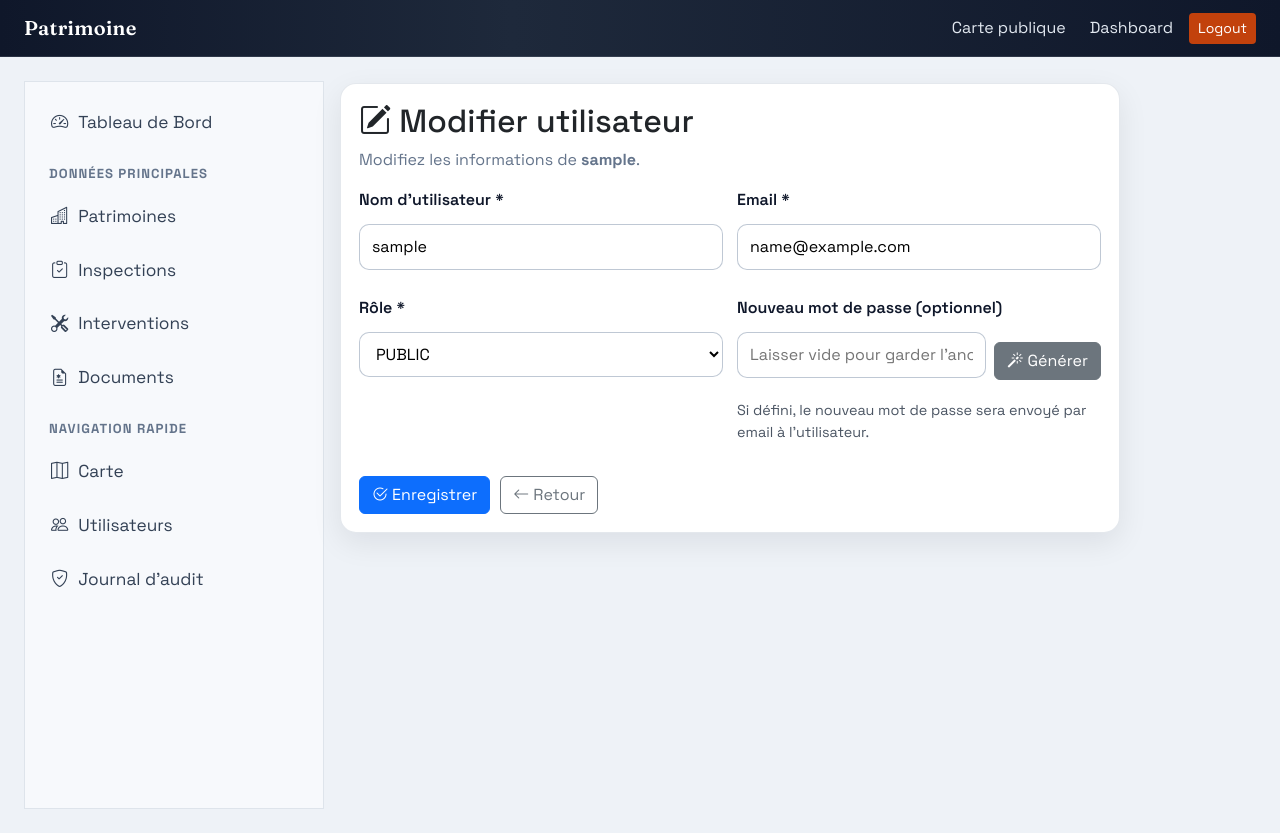
After one commit to MohammedBelfellah/patrimoine, a Django app: page /users/1/edit/ in a window 1280 px wide. The commit adds this page. Run offline with Django 5.2, Linux system fonts and the light colour scheme; the visitor is signed in with stand-in values (Sample User, id 1); data comes from the database, SQL or seed files in the repository.

Commit message:
feat: Implement user management enhancements with email notifications and user editing capabilities

```diff
--- /dev/null
+++ b/core/templates/core/user_edit.html
@@ -0,0 +1,111 @@
+{% extends "core/base.html" %}
+{% block title %}Modifier utilisateur{% endblock %}
+{% block head_extra %}
+<style>
+  .edit-wrap {
+    max-width: 780px;
+  }
+
+  .form-grid {
+    display: grid;
+    grid-template-columns: repeat(2, minmax(0, 1fr));
+    gap: 14px;
+  }
+
+  .form-group {
+    display: flex;
+    flex-direction: column;
+    gap: 6px;
+  }
+
+  .form-group.full {
+    grid-column: 1 / -1;
+  }
+
+  .password-inline {
+    display: flex;
+    gap: 8px;
+    align-items: center;
+  }
+
+  .password-inline input {
+    flex: 1;
+  }
+
+  .hint {
+    color: #4b5563;
+    font-size: .9rem;
+    margin-top: 4px;
+  }
+
+  .actions-row {
+    margin-top: 16px;
+    display: flex;
+    gap: 10px;
+  }
+
+  @media (max-width: 900px) {
+    .form-grid {
+      grid-template-columns: 1fr;
+    }
+  }
+</style>
+{% endblock %}
+
+{% block content %}
+<div class="card edit-wrap">
+  <h2><i class="bi bi-pencil-square"></i> Modifier utilisateur</h2>
+  <p class="muted">Modifiez les informations de <strong>{{ target_user.username }}</strong>.</p>
+
+  <form method="post">
+    {% csrf_token %}
+    <div class="form-grid">
+      <div class="form-group">
+        <label for="username">Nom d'utilisateur *</label>
+        <input id="username" name="username" type="text" value="{{ target_user.username }}" required>
+      </div>
+
+      <div class="form-group">
+        <label for="email">Email *</label>
+        <input id="email" name="email" type="email" value="{{ target_user.email }}" required>
+      </div>
+
+      <div class="form-group">
+        <label for="role">Rôle *</label>
+        <select id="role" name="role" required>
+          <option value="PUBLIC" {% if current_role == 'PUBLIC' %}selected{% endif %}>PUBLIC</option>
+          <option value="INSPECTEUR" {% if current_role == 'INSPECTEUR' %}selected{% endif %}>INSPECTEUR</option>
+          <option value="ADMIN" {% if current_role == 'ADMIN' %}selected{% endif %}>ADMIN</option>
+        </select>
+      </div>
+
+      <div class="form-group">
+        <label for="password">Nouveau mot de passe (optionnel)</label>
+        <div class="password-inline">
+          <input id="password" name="password" type="text" placeholder="Laisser vide pour garder l'ancien">
+          <button type="button" class="btn btn-secondary" onclick="generatePassword()">
+            <i class="bi bi-magic"></i> Générer
+          </button>
+        </div>
+        <p class="hint">Si défini, le nouveau mot de passe sera envoyé par email à l'utilisateur.</p>
+      </div>
+    </div>
+
+    <div class="actions-row">
+      <button type="submit" class="btn btn-primary"><i class="bi bi-check2-circle"></i> Enregistrer</button>
+      <a href="{% url 'user-management' %}" class="btn btn-outline-secondary"><i class="bi bi-arrow-left"></i> Retour</a>
+    </div>
+  </form>
+</div>
+
+<script>
+  function generatePassword(length = 12) {
+    const chars = 'ABCDEFGHJKLMNPQRSTUVWXYZabcdefghijkmnopqrstuvwxyz23456789!@#$%';
+    let password = '';
+    for (let i = 0; i < length; i++) {
+      password += chars.charAt(Math.floor(Math.random() * chars.length));
+    }
+    document.getElementById('password').value = password;
+  }
+</script>
+{% endblock %}
--- a/core/urls.py
+++ b/core/urls.py
@@ -13,6 +13,9 @@ urlpatterns = [
     path("dashboard/inspecteur/", views.inspecteur_view, name="dashboard-inspecteur"),
     path("dashboard/public/", views.public_dashboard_view, name="dashboard-public"),
     path("users/", pat_views.user_management, name="user-management"),
+    path("users/<int:user_id>/edit/", pat_views.edit_user, name="edit-user"),
+    path("users/<int:user_id>/update-email/", pat_views.update_user_email, name="update-user-email"),
+    path("users/<int:user_id>/delete/", pat_views.delete_user, name="delete-user"),
     path("users/<int:user_id>/toggle/<str:group_name>/", pat_views.toggle_user_group, name="toggle-user-group"),
     path("audit/", pat_views.audit_log, name="audit-log"),
 ]
--- a/patrimoine/views.py
+++ b/patrimoine/views.py
@@ -4,21 +4,28 @@ import os
 import tempfile
 from datetime import date, datetime
 from decimal import Decimal
+import logging
 
 from django.contrib.auth.decorators import login_required
 from django.contrib.auth.models import Group, User
 from django.contrib import messages
 from django.contrib.gis.geos import GEOSGeometry, MultiPolygon
 from django.contrib.gis.gdal import DataSource
+from django.core.mail import send_mail
 from django.core.files.storage import default_storage
+from django.conf import settings
 from django.db import connection
 from django.db.models import Q
 from django.http import HttpResponse, JsonResponse
 from django.shortcuts import get_object_or_404, redirect, render
 from django.utils import timezone
+from django.urls import reverse
 from django.views.decorators.http import require_http_methods
 
 from .models import AuditLog, Commune, Document, Inspection, InspectionModificationRequest, Intervention, Patrimoine, Province, Region
+
+
+logger = logging.getLogger(__name__)
 
 
 def _geometry_from_spatial_file(uploaded_file):
@@ -100,6 +107,90 @@ def _log_audit(actor, action, entity_type, entity_id, old_data=None, new_data=No
         old_data=_normalize_audit_data(old_data),
         new_data=_normalize_audit_data(new_data),
         created_at=timezone.now(),
+    )
+
+
+def _dashboard_url_for_role(role):
+    if role == "ADMIN":
+        return reverse("dashboard-admin")
+    if role == "INSPECTEUR":
+        return reverse("dashboard-inspecteur")
+    return reverse("dashboard-public")
+
+
+def _send_welcome_user_email(request, user, raw_password, role):
+    login_url = request.build_absolute_uri(reverse("login"))
+    dashboard_url = request.build_absolute_uri(_dashboard_url_for_role(role))
+    role_label = role.capitalize()
+
+    subject = "Bienvenue sur Patrimoine"
+    message = (
+        "Bienvenue sur la plateforme Patrimoine.\n\n"
+        "Votre compte a ete cree par le Superadmin.\n\n"
+        f"Role: {role_label}\n"
+        f"Email de connexion: {user.email}\n"
+        f"Nom d'utilisateur: {user.username}\n"
+        f"Mot de passe provisoire: {raw_password}\n\n"
+        "Liens utiles:\n"
+        f"- Connexion: {login_url}\n"
+        f"- Tableau de bord: {dashboard_url}\n\n"
+        "Pour des raisons de securite, changez votre mot de passe apres la premiere connexion."
+    )
+
+    send_mail(
+        subject=subject,
+        message=message,
+        from_email=settings.DEFAULT_FROM_EMAIL,
+        recipient_list=[user.email],
+        fail_silently=False,
+    )
+
+
+def _send_user_updated_email(request, user, old_email, old_username, role, raw_password=None):
+    login_url = request.build_absolute_uri(reverse("login"))
+    dashboard_url = request.build_absolute_uri(_dashboard_url_for_role(role))
+    role_label = role.capitalize()
+
+    message_lines = [
+        "Votre compte Patrimoine a ete mis a jour par le Superadmin.",
+        "",
+        f"Nouveau role: {role_label}",
+        f"Email de connexion: {user.email}",
+        f"Nom d'utilisateur: {user.username}",
+    ]
+
+    if raw_password:
+        message_lines.extend([
+            f"Nouveau mot de passe provisoire: {raw_password}",
+            "",
+            "Pour des raisons de securite, changez votre mot de passe apres connexion.",
+        ])
+
+    if old_email != user.email or old_username != user.username:
+        message_lines.extend([
+            "",
+            "Anciennes informations:",
+            f"- Ancien email: {old_email}",
+            f"- Ancien nom d'utilisateur: {old_username}",
+        ])
+
+    message_lines.extend([
+        "",
+        "Liens utiles:",
+        f"- Connexion: {login_url}",
+        f"- Tableau de bord: {dashboard_url}",
+    ])
+
+    recipients = [user.email]
+    if old_email and old_email != user.email:
+        recipients.append(old_email)
+
+    send_mail(
+        subject="Mise a jour de votre compte Patrimoine",
+        message="\n".join(message_lines),
+        from_email=settings.DEFAULT_FROM_EMAIL,
+        recipient_list=recipients,
+        fail_silently=False,
     )
 
 
@@ -1391,7 +1482,13 @@ def user_management(request):
             elif role == "INSPECTEUR":
                 new_user.groups.add(Group.objects.get(name="INSPECTEUR"))
 
-            success = "Utilisateur créé avec succès."
+            try:
+                _send_welcome_user_email(request, new_user, password, role)
+                logger.info("Welcome email accepted by SMTP for user_id=%s email=%s", new_user.id, new_user.email)
+                success = "Utilisateur créé avec succès. Email de bienvenue envoyé."
+            except Exception as exc:
+                logger.exception("Welcome email failed for user_id=%s email=%s error=%s", new_user.id, new_user.email, exc)
+                success = "Utilisateur créé avec succès. Email non envoyé (vérifiez la configuration SMTP)."
 
     users = User.objects.all().prefetch_related("groups")
     for user in users:
@@ -1412,6 +1509,85 @@ def user_management(request):
 
 
 @login_required
+@require_http_methods(["GET", "POST"])
+def edit_user(request, user_id):
+    """Edit user profile/role (superadmin only)."""
+    if not request.user.is_superuser:
+        return redirect("dashboard")
+
+    target_user = get_object_or_404(User, id=user_id)
+
+    if request.method == "POST":
+        email = request.POST.get("email", "").strip().lower()
+        username = request.POST.get("username", "").strip()
+        role = request.POST.get("role", "").strip().upper()
+        new_password = request.POST.get("password", "").strip()
+
+        if not email or not username:
+            messages.error(request, "Email et nom d'utilisateur sont obligatoires.")
+            return redirect("edit-user", user_id=target_user.id)
+
+        if role not in {"ADMIN", "INSPECTEUR", "PUBLIC"}:
+            messages.error(request, "Rôle invalide.")
+            return redirect("edit-user", user_id=target_user.id)
+
+        if User.objects.exclude(id=target_user.id).filter(email=email).exists():
+            messages.error(request, "Cet email est déjà utilisé.")
+            return redirect("edit-user", user_id=target_user.id)
+
+        if User.objects.exclude(id=target_user.id).filter(username=username).exists():
+            messages.error(request, "Ce nom d'utilisateur est déjà utilisé.")
+            return redirect("edit-user", user_id=target_user.id)
+
+        old_email = target_user.email
+        old_username = target_user.username
+
+        target_user.email = email
+        target_user.username = username
+        target_user.is_staff = role == "ADMIN"
+
+        if new_password:
+            target_user.set_password(new_password)
+
+        target_user.save()
+
+        target_user.groups.clear()
+        if role == "ADMIN":
+            target_user.groups.add(Group.objects.get(name="ADMIN"))
+        elif role == "INSPECTEUR":
+            target_user.groups.add(Group.objects.get(name="INSPECTEUR"))
+
+        try:
+            _send_user_updated_email(
+                request=request,
+                user=target_user,
+                old_email=old_email,
+                old_username=old_username,
+                role=role,
+                raw_password=new_password or None,
+            )
+            logger.info("Update notification email accepted by SMTP for user_id=%s email=%s", target_user.id, target_user.email)
+            messages.success(request, "Utilisateur modifié. Email de notification envoyé.")
+        except Exception as exc:
+            logger.exception("Update notification email failed for user_id=%s email=%s error=%s", target_user.id, target_user.email, exc)
+            messages.warning(request, "Utilisateur modifié. Email de notification non envoyé.")
+
+        return redirect("user-management")
+
+    current_role = "PUBLIC"
+    if target_user.groups.filter(name="ADMIN").exists():
+        current_role = "ADMIN"
+    elif target_user.groups.filter(name="INSPECTEUR").exists():
+        current_role = "INSPECTEUR"
+
+    context = {
+        "target_user": target_user,
+        "current_role": current_role,
+    }
+    return render(request, "core/user_edit.html", context)
+
+
+@login_required
 @require_http_methods(["POST"])
 def toggle_user_group(request, user_id, group_name):
     """Toggle user group membership (superadmin only)."""
@@ -1426,6 +1602,55 @@ def toggle_user_group(request, user_id, group_name):
     else:
         user.groups.add(group)
 
+    return redirect("user-management")
+
+
+@login_required
+@require_http_methods(["POST"])
+def update_user_email(request, user_id):
+    """Update user email (superadmin only)."""
+    if not request.user.is_superuser:
+        return redirect("dashboard")
+
+    user = get_object_or_404(User, id=user_id)
+    new_email = request.POST.get("email", "").strip().lower()
+
+    if not new_email:
+        messages.error(request, "Email invalide.")
+        return redirect("user-management")
+
+    if User.objects.exclude(id=user.id).filter(email=new_email).exists():
+        messages.error(request, "Cet email est déjà utilisé par un autre utilisateur.")
+        return redirect("user-management")
+
+    old_email = user.email
+    user.email = new_email
+    user.save(update_fields=["email"])
+
+    messages.success(request, f"Email mis à jour pour {user.username} : {old_email} → {new_email}")
+    return redirect("user-management")
+
+
+@login_required
+@require_http_methods(["POST"])
+def delete_user(request, user_id):
+    """Delete user (superadmin only)."""
+    if not request.user.is_superuser:
+        return redirect("dashboard")
+
+    user = get_object_or_404(User, id=user_id)
+
+    if user.id == request.user.id:
+        messages.error(request, "Vous ne pouvez pas supprimer votre propre compte.")
+        return redirect("user-management")
+
+    if user.is_superuser:
+        messages.error(request, "Suppression d'un superadmin non autorisée depuis cet écran.")
+        return redirect("user-management")
+
+    username = user.username
+    user.delete()
+    messages.success(request, f"Utilisateur supprimé: {username}")
     return redirect("user-management")
 
 
```
Also changed, not shown: RUN_LOCAL.md (added, +104 -0 lines), config/settings.py (+8 -0 lines), core/templates/core/user_management.html (+106 -13 lines), README.md, 1 other file.
